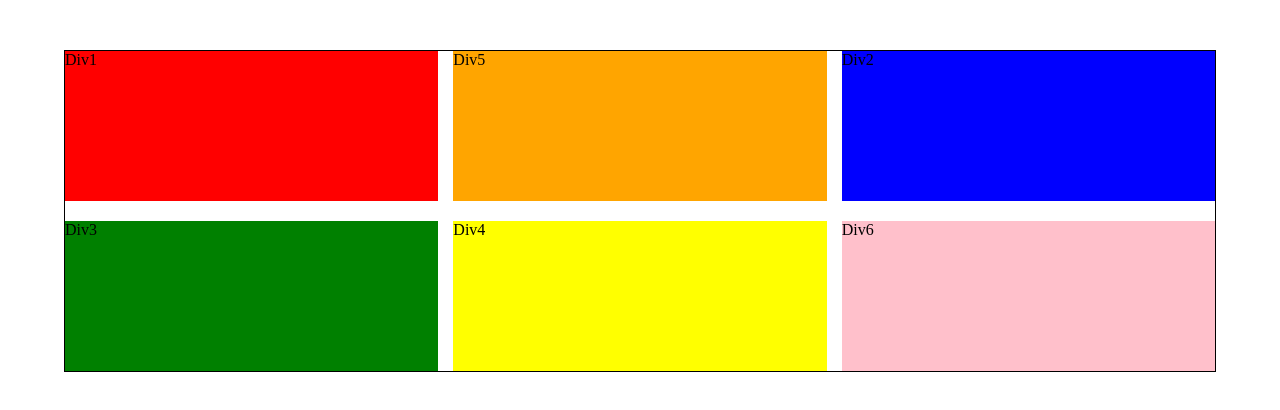
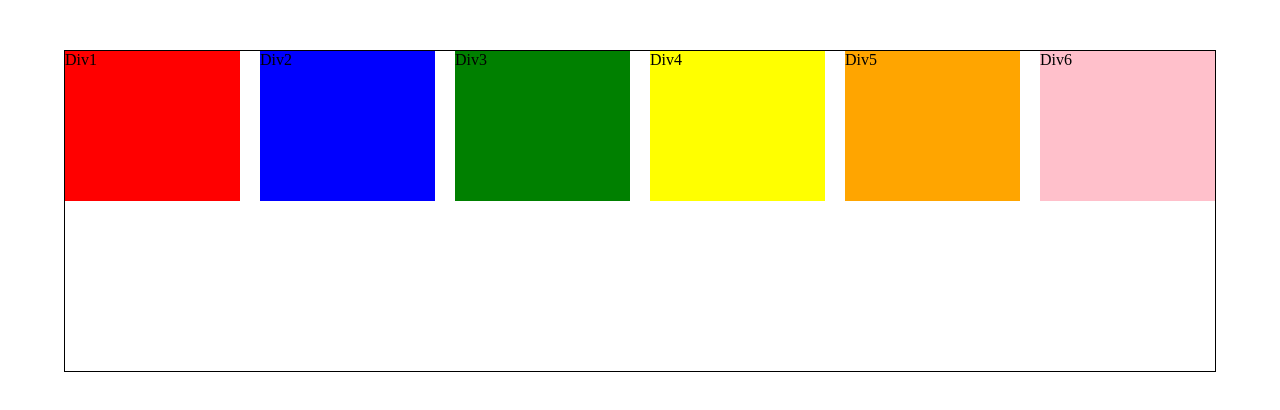
Before and after one commit to rajmahajan2224/HTML-CSS, a plain HTML site: page grid.html in a window 1280 px wide. Drawn offline with Linux system fonts and the light colour scheme; files that its build step writes are made by us from their sources.

Commit message:
Basic Of Grid In CSS

```diff
--- a/grid.css
+++ b/grid.css
@@ -9,10 +9,10 @@ main {
   margin: 50px auto;
   border: 1px solid black;
   display: grid;
-  grid-template-rows: 150px 150px;
-  grid-template-columns: 1fr 1fr 1fr;
-  grid-row-gap: 20px;
-  grid-column-gap: 15px;
+  grid-template-rows: repeat(2,150px);
+  grid-template-columns: repeat(auto-fit,minmax(150px, 1fr));
+  grid-gap: 20px;
+  grid-auto-rows: 150px;
 }
 
 .div1 {
@@ -21,6 +21,7 @@ main {
 
 .div2 {
   background: blue;
+  /* grid-column: 1/-1; */
 }
 
 .div3 {
@@ -33,10 +34,8 @@ main {
 
 .div5 {
   background: orange;
-  grid-row-start: 1;
-  grid-row-end: 2;
-  grid-column-start: 2;
-  grid-column-end: 3;
+  /* grid-row: 1/2;
+  grid-column: 2/4; */
 }
 
 .div6 {
```
